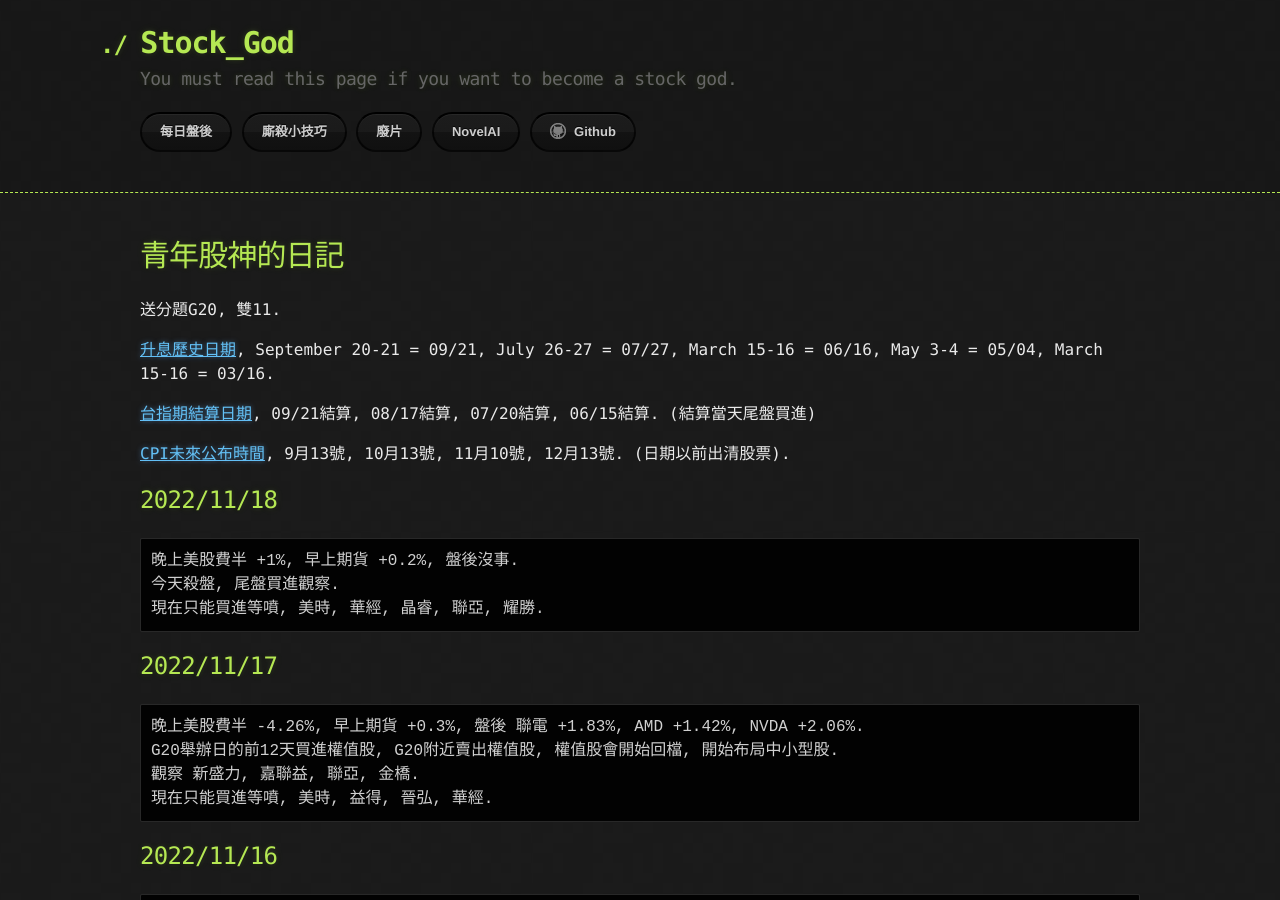
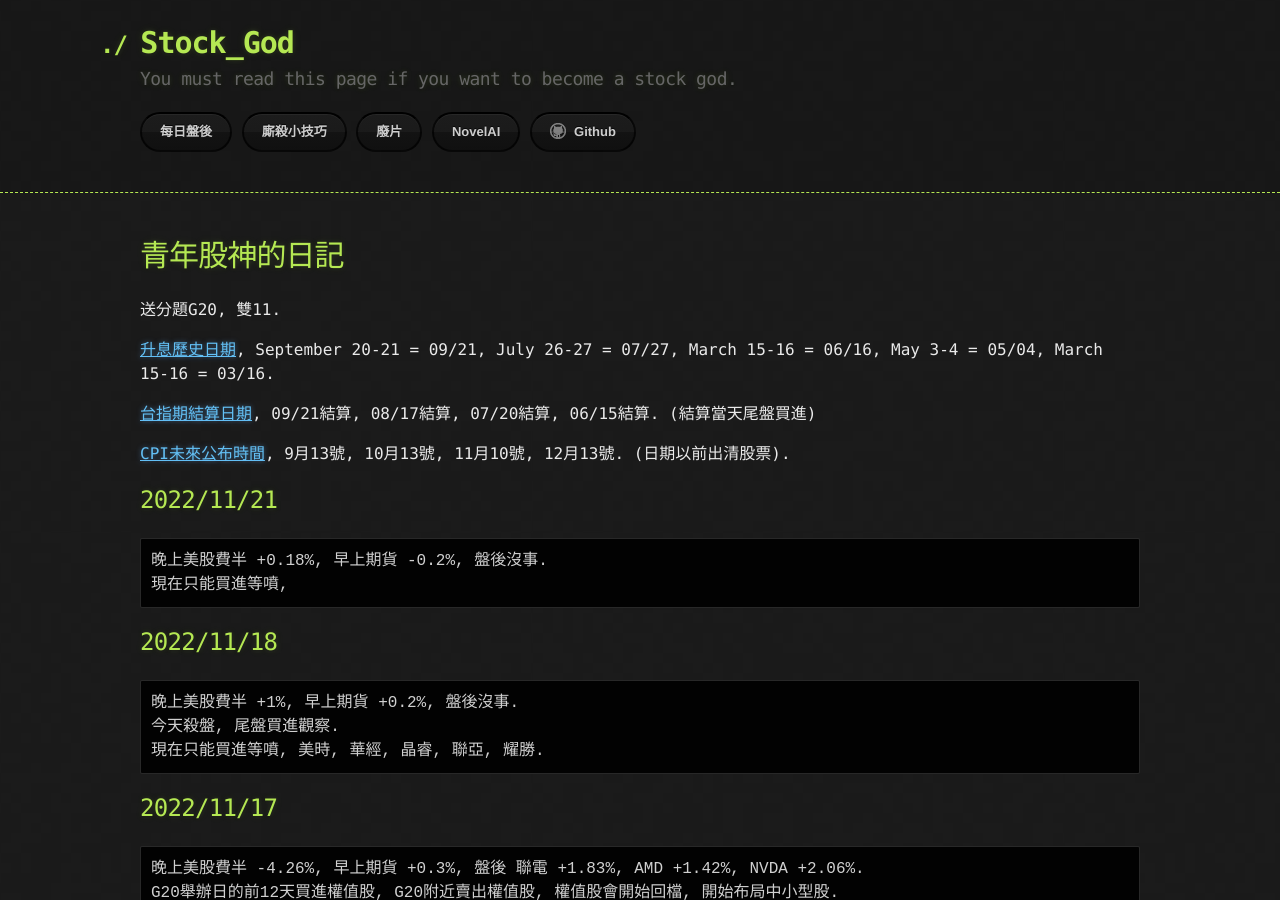
Before and after one commit to lepg5487/Stock_God, a Jekyll site: the page built from index.md, in a window 1280 px wide and 900 px high. Built offline with Jekyll 4.4.1, drawn with Linux system fonts in a browser that asks for light colours; our own code applies the rules of GitHub Pages for plain Markdown files.

Commit message:
Update index.md

````diff
--- a/index.md
+++ b/index.md
@@ -11,6 +11,12 @@ layout: testlayouts
 [台指期結算日期](https://options.tw/%E6%9C%9F%E8%B2%A8%E8%A1%8C%E4%BA%8B%E6%9B%86/), 09/21結算, 08/17結算, 07/20結算, 06/15結算. (結算當天尾盤買進)
 
 [CPI未來公布時間](https://chihyun.tw/cpi-release-date/), 9月13號, 10月13號, 11月10號, 12月13號. (日期以前出清股票).
+
+## 2022/11/21
+```
+晚上美股費半 +0.18%, 早上期貨 -0.2%, 盤後沒事.
+現在只能買進等噴,
+```
 
 ## 2022/11/18
 ```
````
